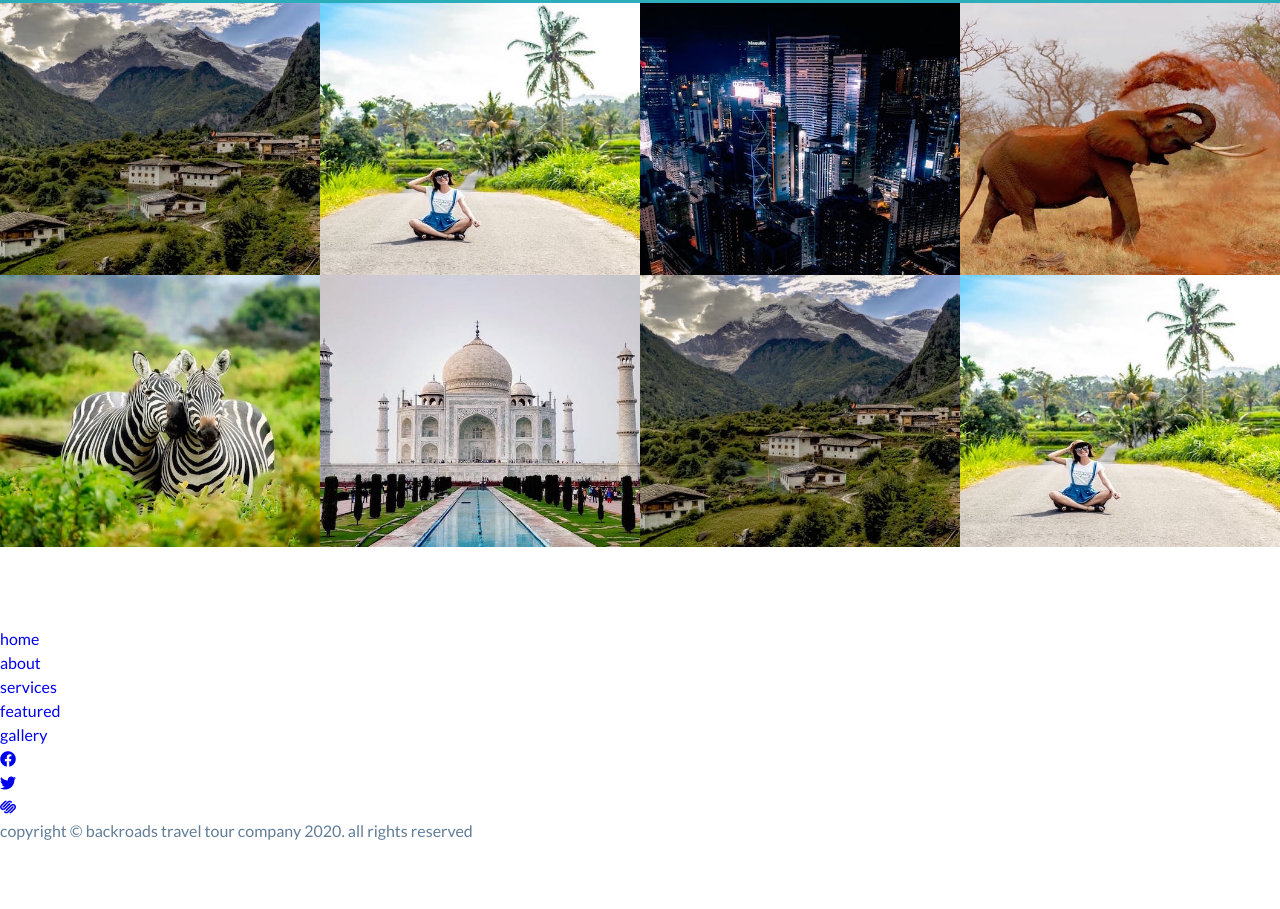
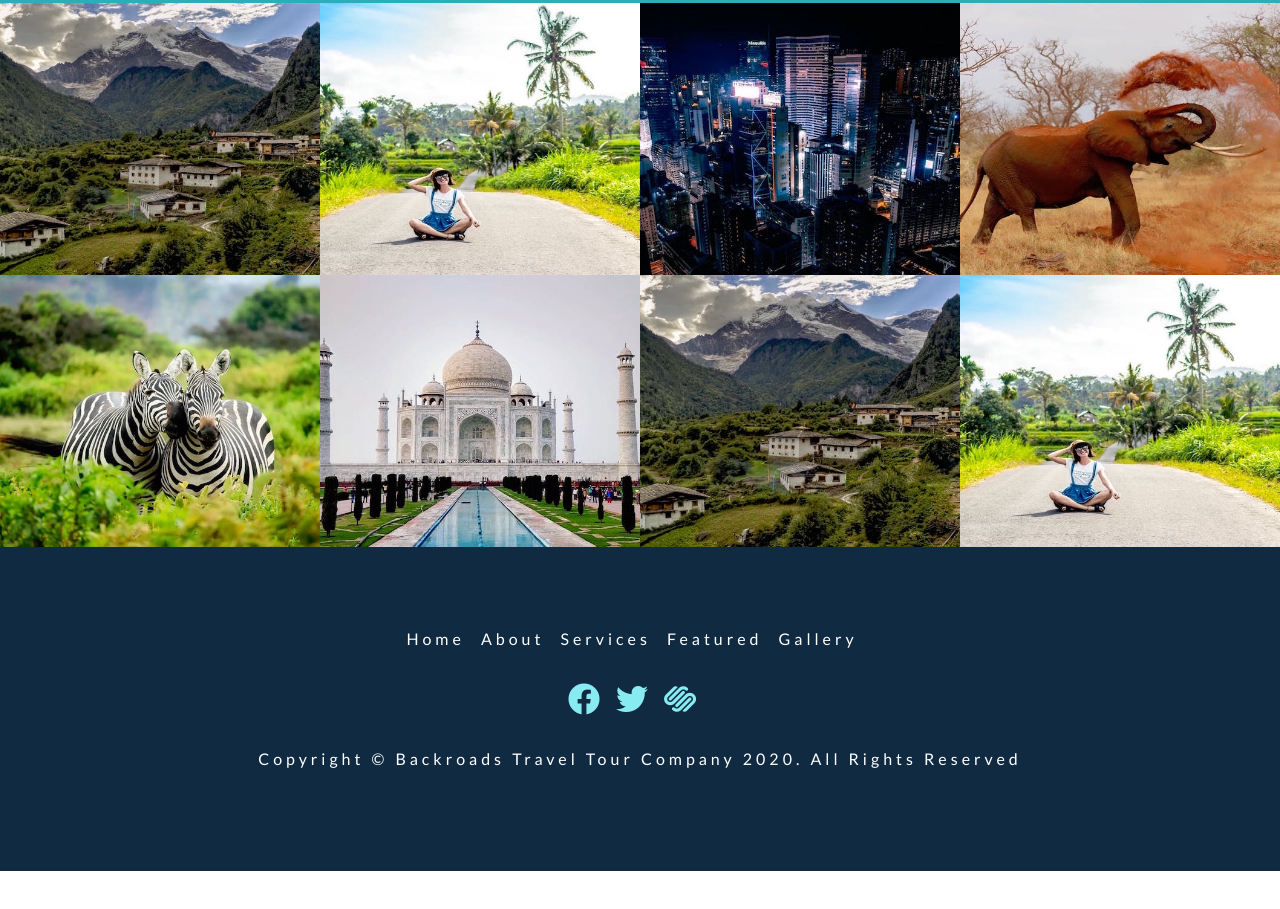
Before and after one commit to etblink/Backroads-Project-tutorial, a plain HTML site: page index.html in a window 1280 px wide. Shown: the part 3339-4248 px from the top of the page. After the commit the page ends 4210 px from the top, so only its background shows below. Drawn offline with Linux system fonts and the light colour scheme.

Commit message:
footer css

```diff
--- a/css/styles.css
+++ b/css/styles.css
@@ -498,3 +498,40 @@ Gallery
 Footer
 ===============
 */
+.footer {
+  background: var(--clr-grey-1);
+  text-align: center;
+  padding-left: 2rem;
+  padding-right: 2rem;
+}
+.footer-links, .footer-icons {
+  display: flex;
+  justify-content: center;
+  margin-bottom: 1.5rem;
+  flex-wrap: wrap;
+}
+.footer-link {
+  color: var(--clr-white);
+  text-transform: capitalize;
+  font-size: 1rem;
+  margin-right: 1rem;
+  letter-spacing: var(--spacing);
+  transition: var(--transition);
+}
+.footer-link:hover {
+  color: var(--clr-primary-5);
+}
+.footer-icon {
+  font-size: 2rem;
+  margin-right: 1rem;
+  color: var(--clr-primary-8);
+  transition: var(--transition);
+}
+.footer-icon:hover {
+  color: var(--clr-primary-5);
+}
+.copyright {
+  text-transform: capitalize;
+  letter-spacing: var(--spacing);
+  color: var(--clr-white);
+}
```
Also changed, not shown: index.html (line endings or trailing spaces).
